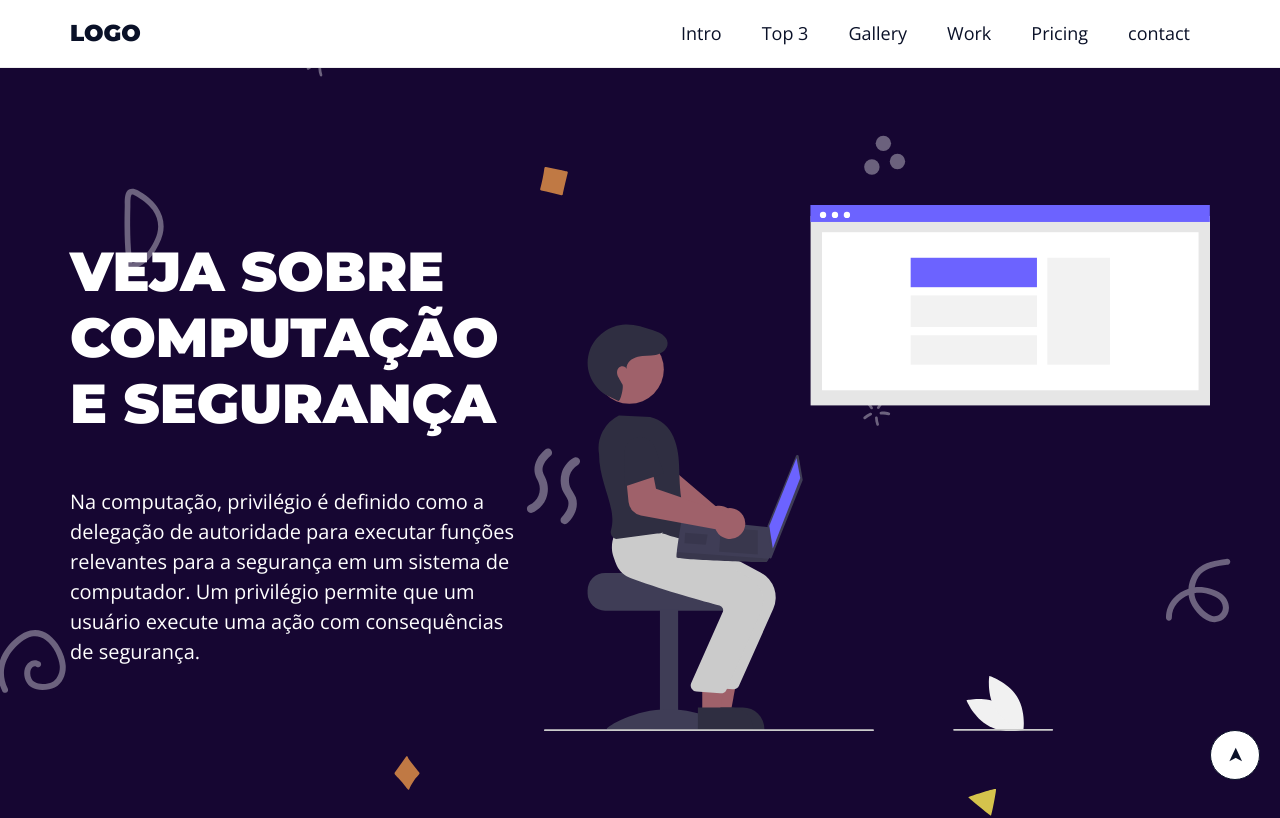
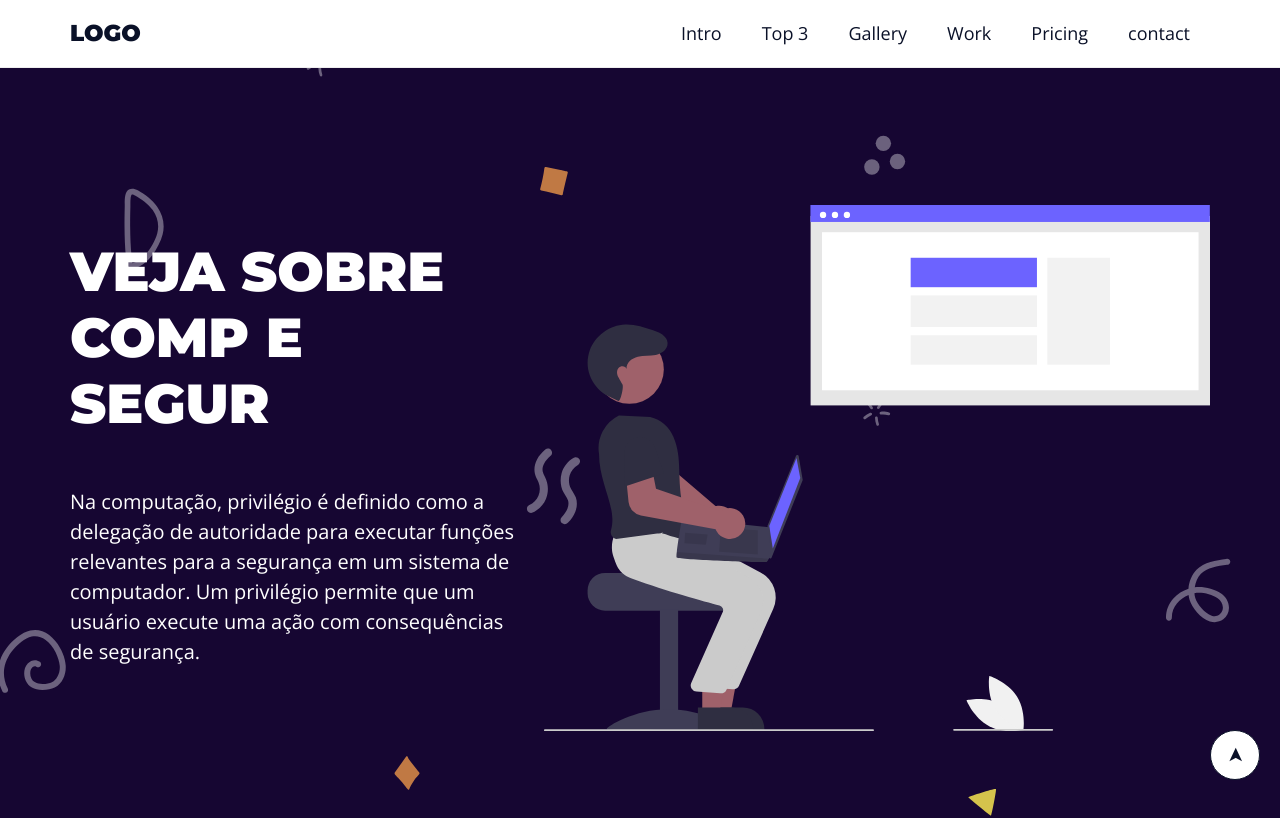
Before and after one commit to RyanMannsur/LandingPage, a plain HTML site: page index.html in a window 1280 px wide. Shown: the top 818 px of the page. Drawn offline with nearby package versions, Linux system fonts and the light colour scheme.

Commit message:
Corrigindo h2

```diff
--- a/index.html
+++ b/index.html
@@ -43,7 +43,7 @@
 
         <div class="main-content intro-content">
             <div class="intro-text-content">
-                <h2>Veja sobre computação e segurança</h2>
+                <h2>Veja sobre comp e segur</h2>
                 <p>
                     Na computação, privilégio é definido como a delegação de autoridade para executar funções relevantes para a segurança em um sistema de computador. Um privilégio permite que um usuário execute uma ação com consequências de segurança.
                 </p>
```
